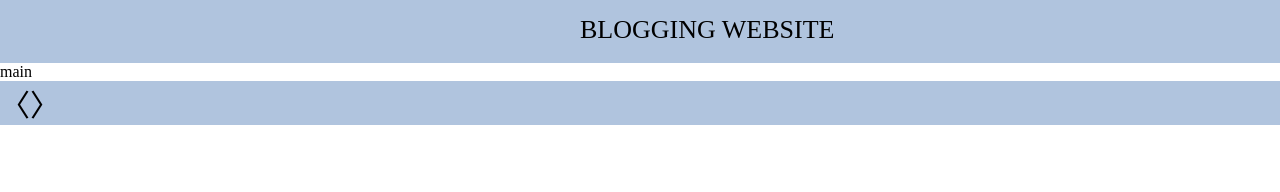
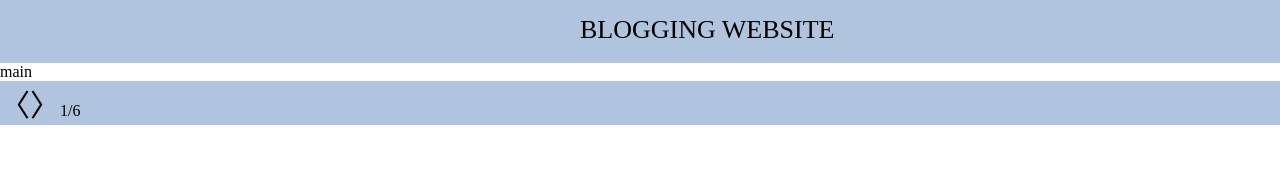
Before and after one commit to AbhishekDL36/bloggingpage, a React (Create React App) app: page / in a window 1280 px wide. Shown: the top 192 px of the page. Built offline with nearby package versions, Linux system fonts and the light colour scheme.

Commit message:
presenting page num

```diff
--- a/src/Footer.jsx
+++ b/src/Footer.jsx
@@ -13,6 +13,8 @@ export default function Footer() {
       <button style={{fontSize:"30px" , border:"0px" , background:"transparent"}} onClick={()=>dispatch({
         type:"+"
       })}>〉</button>
+
+      <span>{val}/6</span>
     </div>
   )
 }
```
